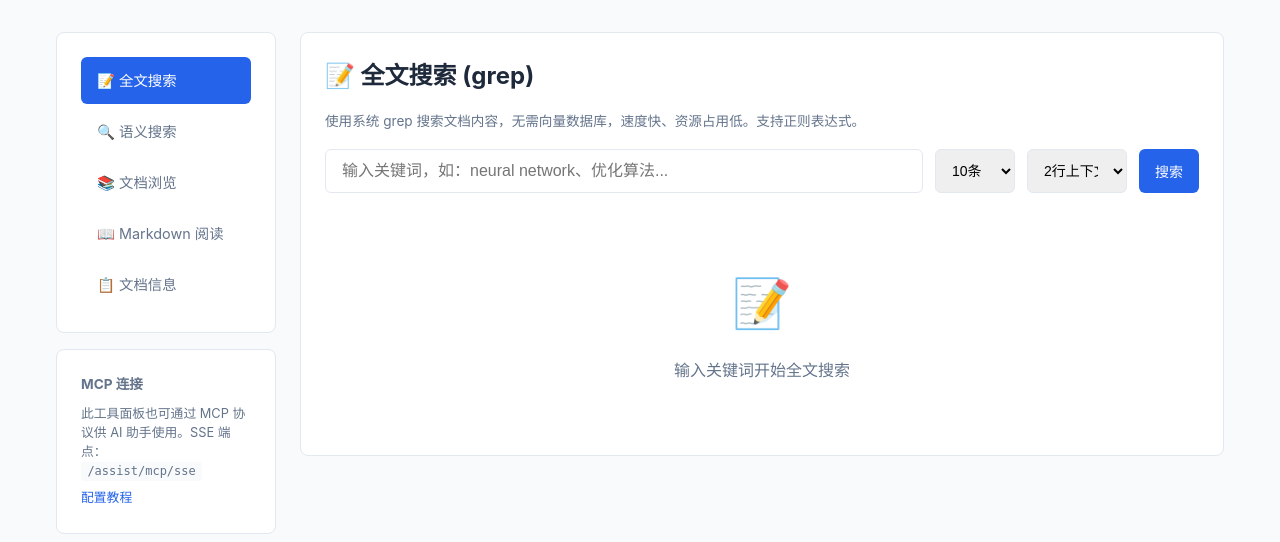
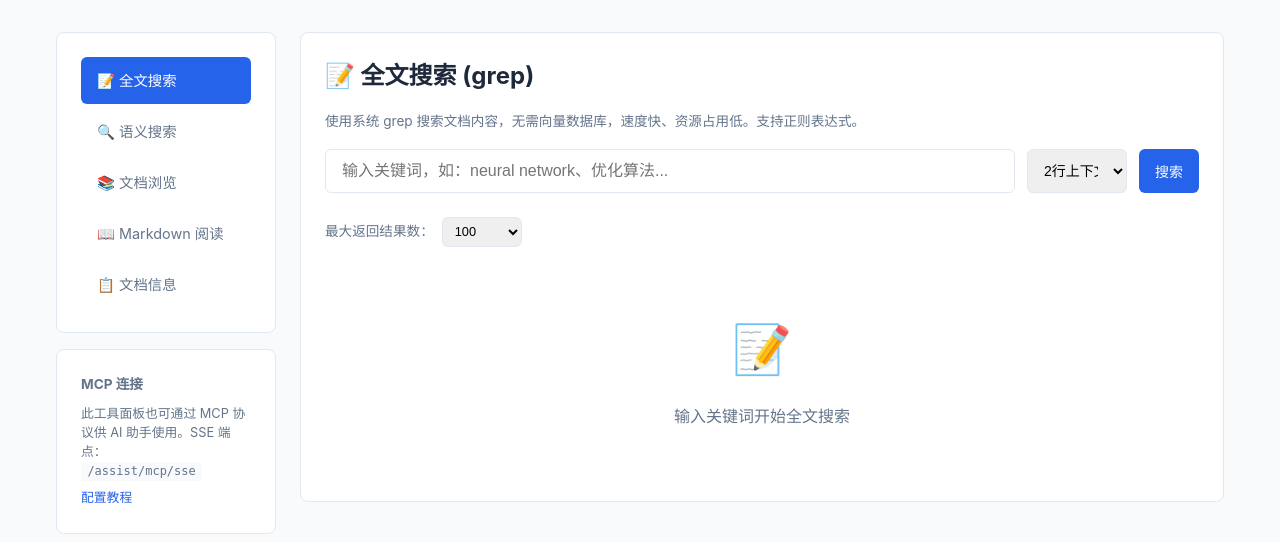
Before and after one commit to xsro/okb-assist, a FastAPI app: page /assist/tools in a window 1280 px wide. Shown: the part 75-617 px from the top of the page. Run offline with FastAPI, Linux system fonts and the light colour scheme; data that the repository does not hold is empty.

Commit message:
前端支持自定义需要显示的搜索结果数目

```diff
--- a/app/templates/tools.html
+++ b/app/templates/tools.html
@@ -363,11 +363,6 @@
                             <input type="text" id="grepQuery" class="form-control"
                                    placeholder="输入关键词，如：neural network、优化算法..."
                                    onkeydown="if(event.key==='Enter') doGrepSearch()">
-                            <select id="grepLimit" class="form-control" style="width: 80px;">
-                                <option value="5">5条</option>
-                                <option value="10" selected>10条</option>
-                                <option value="20">20条</option>
-                            </select>
                             <select id="grepContext" class="form-control" style="width: 100px;">
                                 <option value="1">1行上下文</option>
                                 <option value="2" selected>2行上下文</option>
@@ -375,6 +370,21 @@
                                 <option value="5">5行上下文</option>
                             </select>
                             <button class="btn btn-primary" onclick="doGrepSearch()">搜索</button>
+                        </div>
+                        <div style="display:flex;align-items:center;gap:0.5rem;margin-bottom:1rem;font-size:0.85rem;">
+                            <span style="color:var(--text-muted);">最大返回结果数：</span>
+                            <select id="grepLimitPreset" class="form-control" style="width:80px;padding:0.35rem 0.5rem;font-size:0.8rem;"
+                                    onchange="onGrepLimitPresetChange(this)">
+                                <option value="10">10</option>
+                                <option value="20">20</option>
+                                <option value="50">50</option>
+                                <option value="100" selected>100</option>
+                                <option value="200">200</option>
+                                <option value="custom">自定义</option>
+                            </select>
+                            <input type="number" id="grepLimitCustom" class="form-control" style="width:80px;padding:0.35rem 0.5rem;font-size:0.8rem;display:none;"
+                                   min="1" max="1000" placeholder="数量"
+                                   onkeydown="if(event.key==='Enter') doGrepSearch()">
                         </div>
                         <div id="grepResults">
                             <div class="empty-state">
@@ -540,10 +550,30 @@
             }
         }
 
+        // ─── Grep Limit Preset ─────────────────────────────────────────────
+        function onGrepLimitPresetChange(select) {
+            const customInput = document.getElementById('grepLimitCustom');
+            if (select.value === 'custom') {
+                customInput.style.display = '';
+                customInput.focus();
+            } else {
+                customInput.style.display = 'none';
+            }
+        }
+
+        function getGrepLimit() {
+            const preset = document.getElementById('grepLimitPreset').value;
+            if (preset === 'custom') {
+                const val = parseInt(document.getElementById('grepLimitCustom').value);
+                return isNaN(val) || val < 1 ? 100 : Math.min(val, 1000);
+            }
+            return parseInt(preset);
+        }
+
         // ─── Grep Search ───────────────────────────────────────────────────
         async function doGrepSearch() {
             const query = document.getElementById('grepQuery').value.trim();
-            const limit = parseInt(document.getElementById('grepLimit').value);
+            const limit = getGrepLimit();
             const context = parseInt(document.getElementById('grepContext').value);
             if (!query) return;
 
@@ -561,7 +591,12 @@
                     return;
                 }
 
-                container.innerHTML = data.results.map(r => {
+                const resultCount = data.results.length;
+                const countHtml = `<div style="padding:0.5rem 0.75rem;margin-bottom:0.75rem;font-size:0.85rem;color:var(--text-muted);border-bottom:1px solid var(--border);">
+                    共找到 <strong style="color:var(--primary);">${resultCount}</strong> 条结果${resultCount >= limit ? `（已达上限 ${limit} 条，可增大返回数量）` : ''}
+                </div>`;
+
+                container.innerHTML = countHtml + data.results.map(r => {
                     // 高亮匹配的关键词
                     const escaped = escapeHtml(r.content || '');
                     const highlighted = escaped.replace(
```
